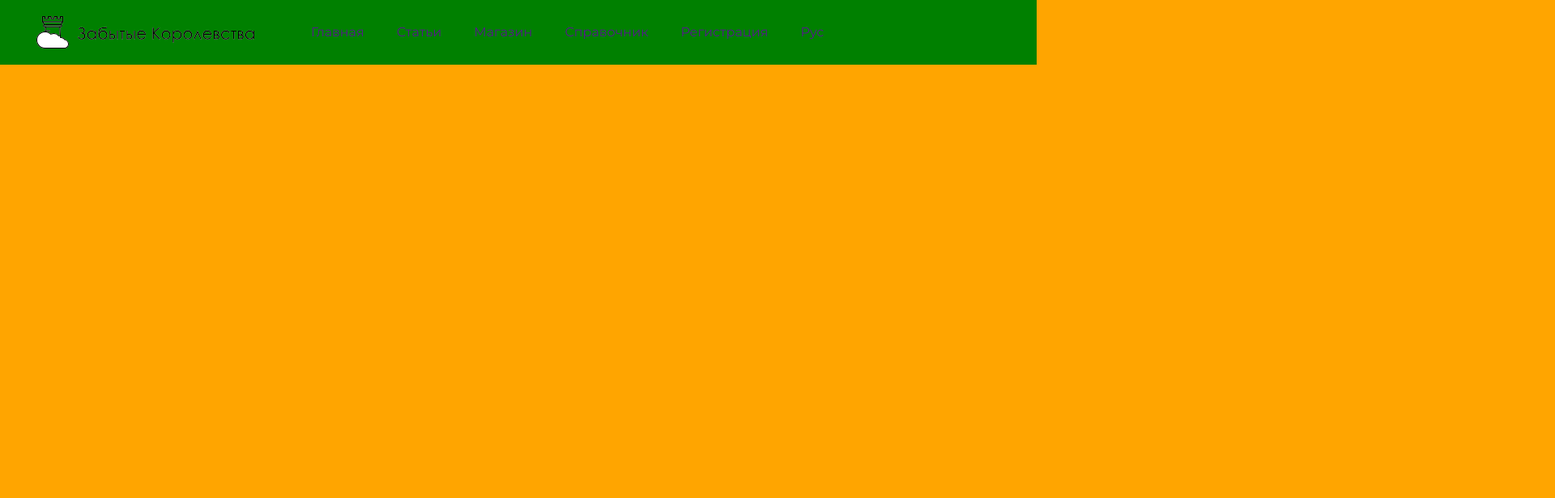
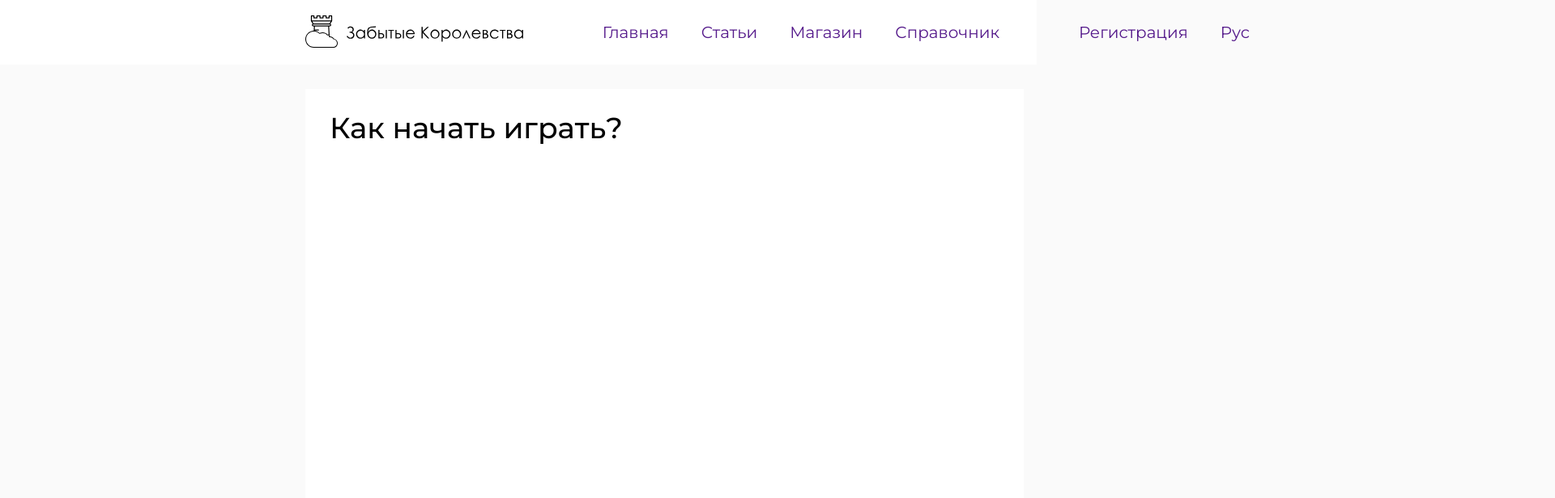
Before and after one commit to curt-man/sait, a plain HTML site: page index.html in a window 1280 px wide. Shown: the top 616 px of the page at 81% size, 1920 px wide, since content can reach past the window. Drawn offline with Linux system fonts and the light colour scheme.

Commit message:
Update style.css

```diff
--- a/style/style.css
+++ b/style/style.css
@@ -4,10 +4,23 @@ html, body
   line-height: 1;
   font-size: 16px;
   margin: 0;
-  background-color: orange;
-  color: white;
+  background-color: #FAFAFA;
+  color: #000000;
   font-family: 'Montserrat', sans-serif;
-
+}
+[class*="_container"]
+{
+  min-width: 1166px;
+  margin: 0px auto;
+  padding: 0px 377px;
+}
+h1,h2,h3,h4,h5,h6{
+  margin: 0px;
+}
+h2
+{
+  font-size: 36px;
+  font-weight: 500;
 }
 ul, ol, li
 {
@@ -26,21 +39,13 @@ a
 }
 .header
 {
-  background-color: green;
+  background-color: #FFFFFF;
   position: absolute;
   width: 100%;
   top: 0;
   left: 0;
+  font-size: 20px;
 }
-.main
-{
-  flex: 1 1 auto;
-}
-.footer
-{
-  background-color: red;
-}
-
 .header_container
 {
   display: flex;
@@ -49,24 +54,20 @@ a
 }
 .header_logo
 {
-  margin: 0px 30px 0px 30px;
-  height: 40px;
+
 }
+
 .menu
 {
-  justify-content: flex-end;
+  flex: 1 1 auto;
+  justify-content:center;
   display: flex;
   align-items: center;
 }
+
 .lng
 {
-  justify-content: flex-end;
   display: inline-block;
-}
-.header_menu
-{
-  flex: 1 1 auto;
-  margin: 0px 30px 0px 30px;
 }
 .menu_list
 {
@@ -75,15 +76,32 @@ a
 }
 .menu_item
 {
+
 }
 .menu_link
 {
 
 }
+.main
+{
+  flex: 1 1 auto;
+}
+.main_container
+{
+  display: flex;
+  flex-wrap: wrap;
+  margin: 110px 0 0 0;
 
-[class*="_container"]
+}
+.main_paragraph
 {
-  min-width: 1166px;
-  margin: 0px auto;
-  padding: 0px 15px;
+  background-color: white;
+  width: 827px;
+  height: 632px;
+  padding: 30px;
+
 }
+.footer
+{
+  background-color: #FFFFFF;
+}
```
